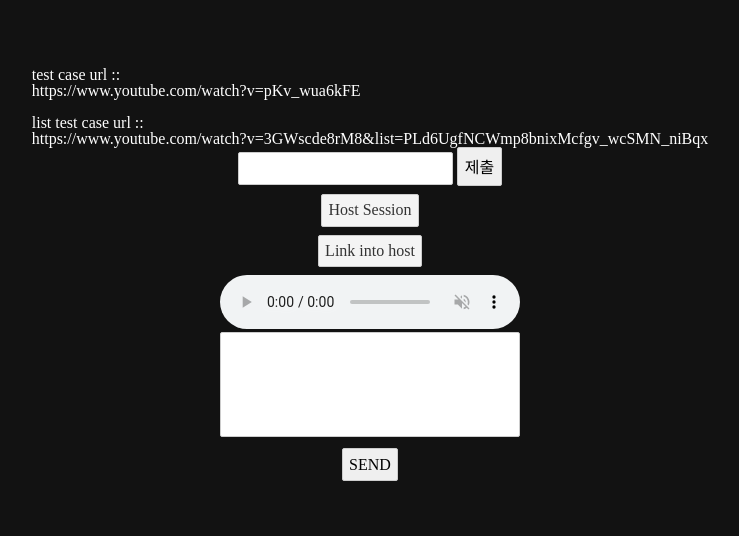
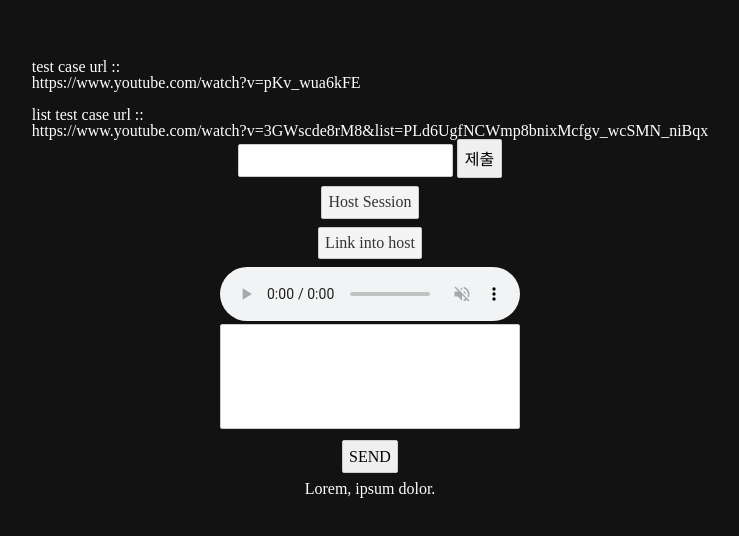
Before and after one commit to usw-world/project-garticsong, a Svelte app: page / in a window 1280 px wide. Shown: the part 122-658 px from the top of the page, without its empty margins (270-1009 px from the left). Built offline with nearby package versions, Linux system fonts and the light colour scheme; no server answers.

Commit message:
reset 'App.svelte'

```diff
--- a/src/App.svelte
+++ b/src/App.svelte
@@ -65,6 +65,9 @@
 		<div class="linked-wrap">
             <Relayer></Relayer>
 		</div>
+        <div class="box">
+            Lorem, ipsum dolor.
+        </div>
     </div>
 </main>
 
--- /dev/null
+++ b/src/Play.svelte
@@ -0,0 +1,19 @@
+<script>
+    import { onMount } from "svelte";
+    let nameBox;
+    console.log(nameBox);
+
+    onMount(async (event) => {
+        console.log(nameBox);
+    });
+</script>
+
+<main>
+    <input class="box" bind:this="{nameBox}">
+</main>
+
+<style>
+    .box {
+        font-size: 50px;
+    }
+</style>
```
